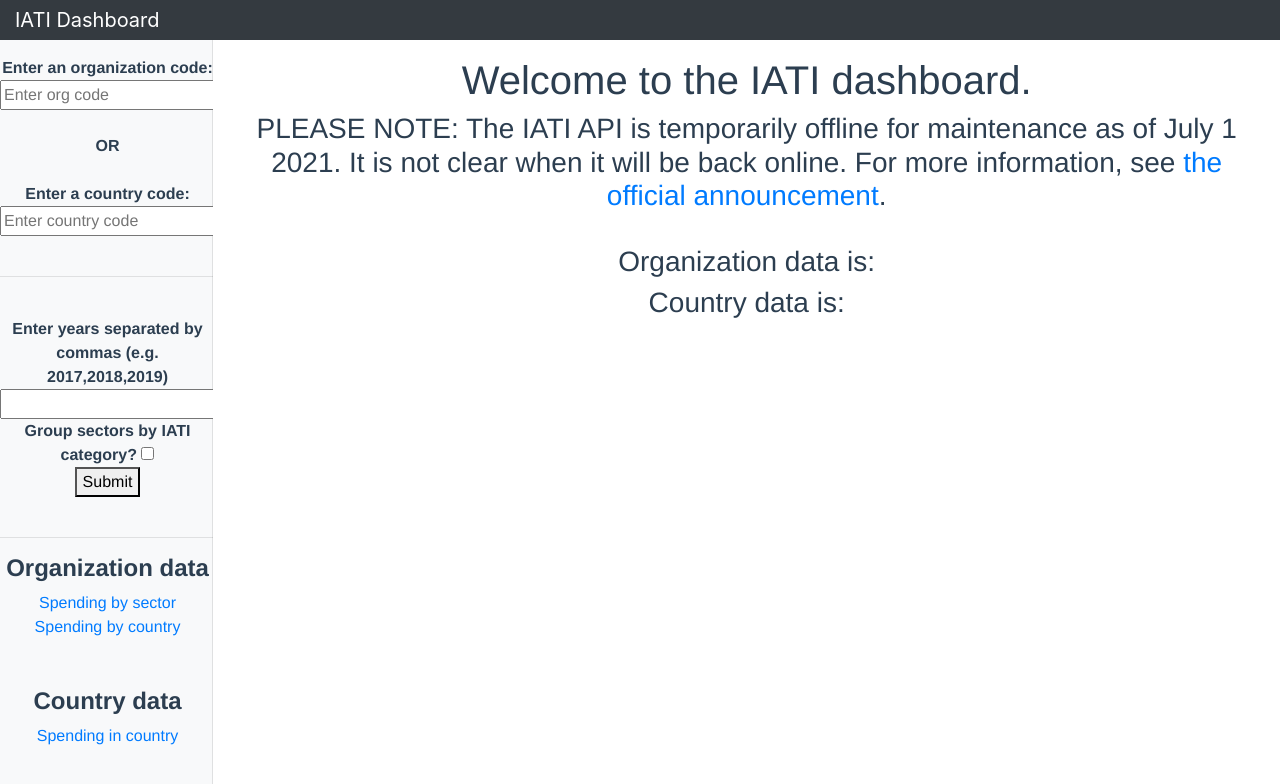
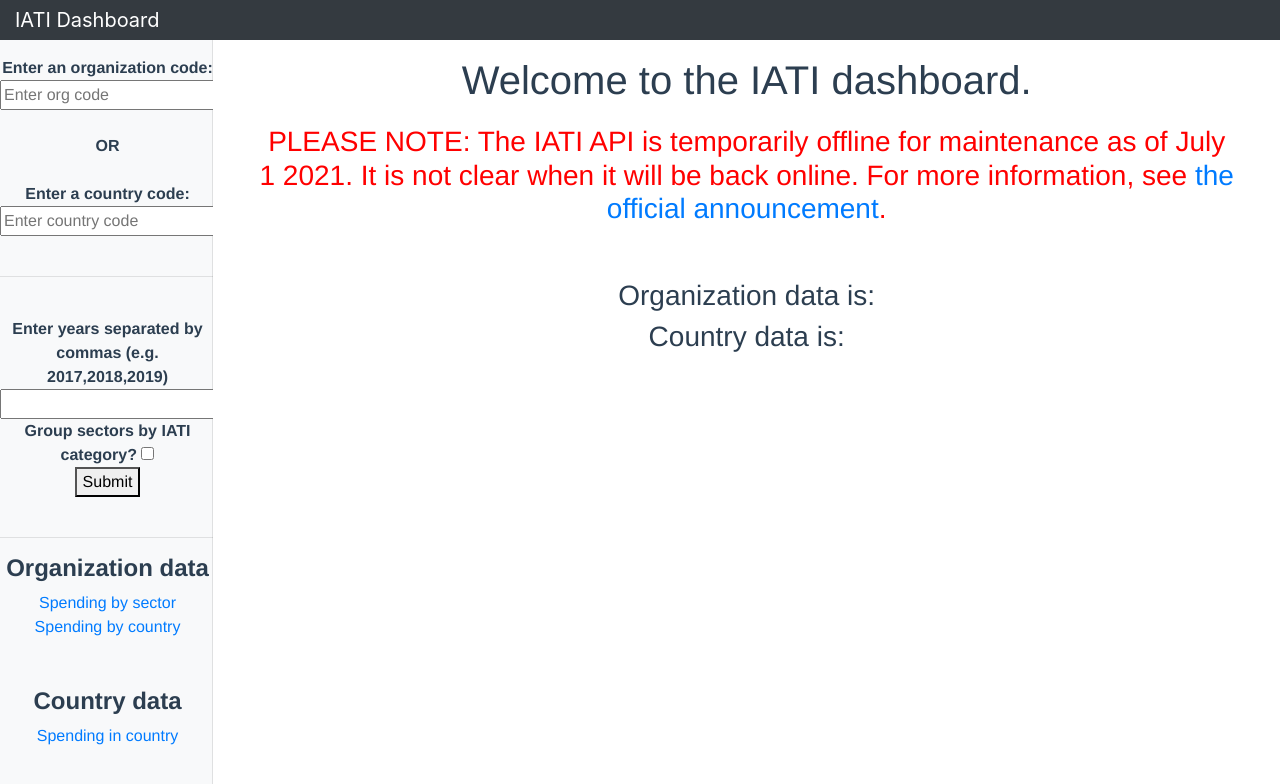
Before and after one commit to faaizajaz/IATIstat, a Vue app: page /#/ in a window 1280 px wide. Shown: the top 784 px of the page. Built offline with nearby package versions, Linux system fonts and the light colour scheme.

Commit message:
Styling for alert

```diff
--- a/src/views/Home.vue
+++ b/src/views/Home.vue
@@ -1,7 +1,7 @@
 <template>
   <div>
     <h1>Welcome to the IATI dashboard.</h1>
-    <h3>
+    <h3 class="alert">
       PLEASE NOTE: The IATI API is temporarily offline for maintenance as of July 1 2021. It is not clear when it will be back online. For more information, see <a href="https://iatistandard.org/en/news/technical-notice-2-iatis-datastore-to-be-integrated-in-new-unified-single-platform/" class="skiplink">the official announcement</a>.
     </h3>
     <br />
@@ -43,4 +43,9 @@
 };
 </script>
 
-<style lang="css" scoped></style>
+<style lang="css" scoped>
+  .alert {
+    color: red;
+
+  }
+</style>
```
